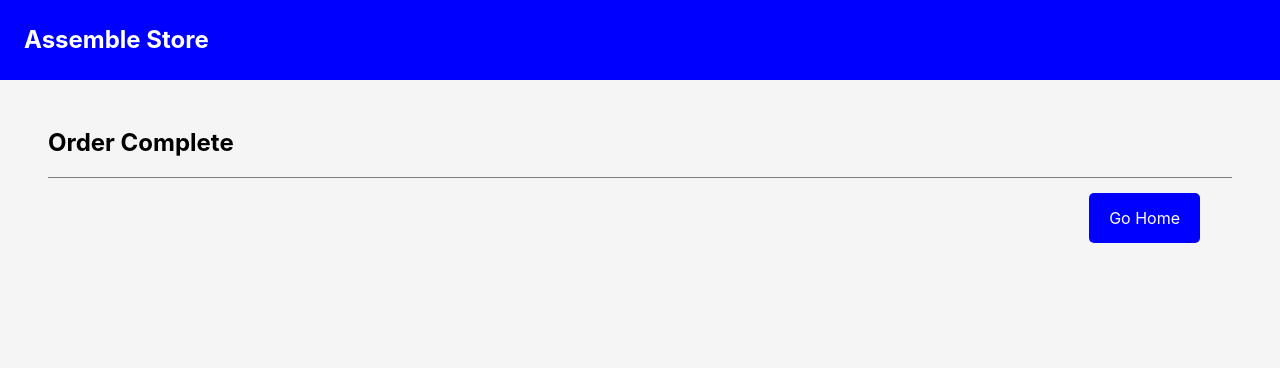
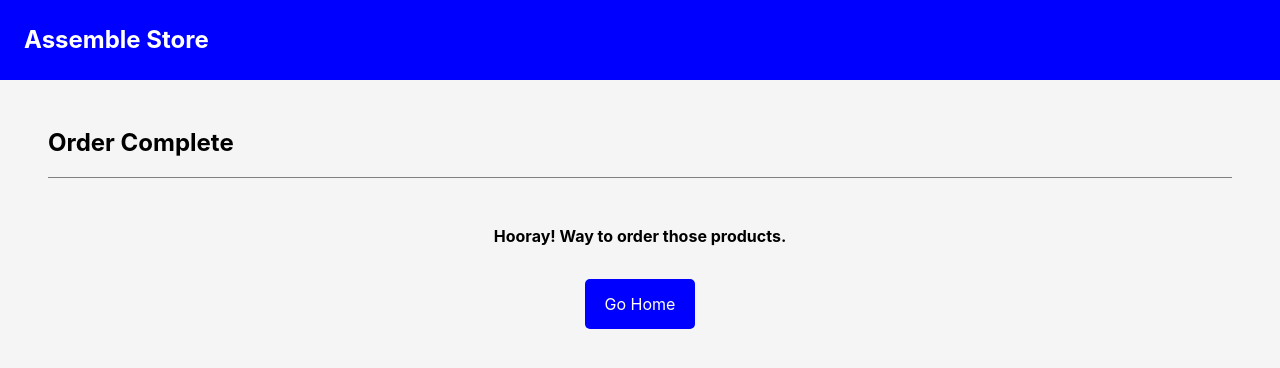
Before and after one commit to 2juicy/AssembleTechScreen, a React (Create React App) app: page /complete in a window 1280 px wide. Shown: the top 368 px of the page. Built offline with nearby package versions, Linux system fonts and the light colour scheme.

Commit message:
final page completed

```diff
--- a/src/App.css
+++ b/src/App.css
@@ -8,6 +8,10 @@
   margin: 1em 2em 1em 2em;
 }
 
+.center {
+  text-align: center;
+}
+
 .right {
   float: right;
 }
--- a/src/pages/complete/Complete.css
+++ b/src/pages/complete/Complete.css
@@ -2,6 +2,10 @@
   margin: 3em;
 }
 
-#order-complete-page {
+.complete-title {
   border-bottom: 1px solid gray;
 }
+
+.order-text {
+  margin: 3em 0 3em 0;
+}
--- a/src/pages/complete/Complete.js
+++ b/src/pages/complete/Complete.js
@@ -4,11 +4,19 @@ import "./Complete.css";
 export default function Complete() {
   return (
     <section id="order-complete-page">
-      <h2>Order Complete</h2>
+      <div className="complete-title">
+        <h2>Order Complete</h2>
+      </div>
 
-      <a className="button right" href="/">
-        Go Home
-      </a>
+      <h4 className="order-text center">
+        Hooray! Way to order those products.
+      </h4>
+
+      <div className="center">
+        <a className="button" href="/">
+          Go Home
+        </a>
+      </div>
     </section>
   );
 }
```
